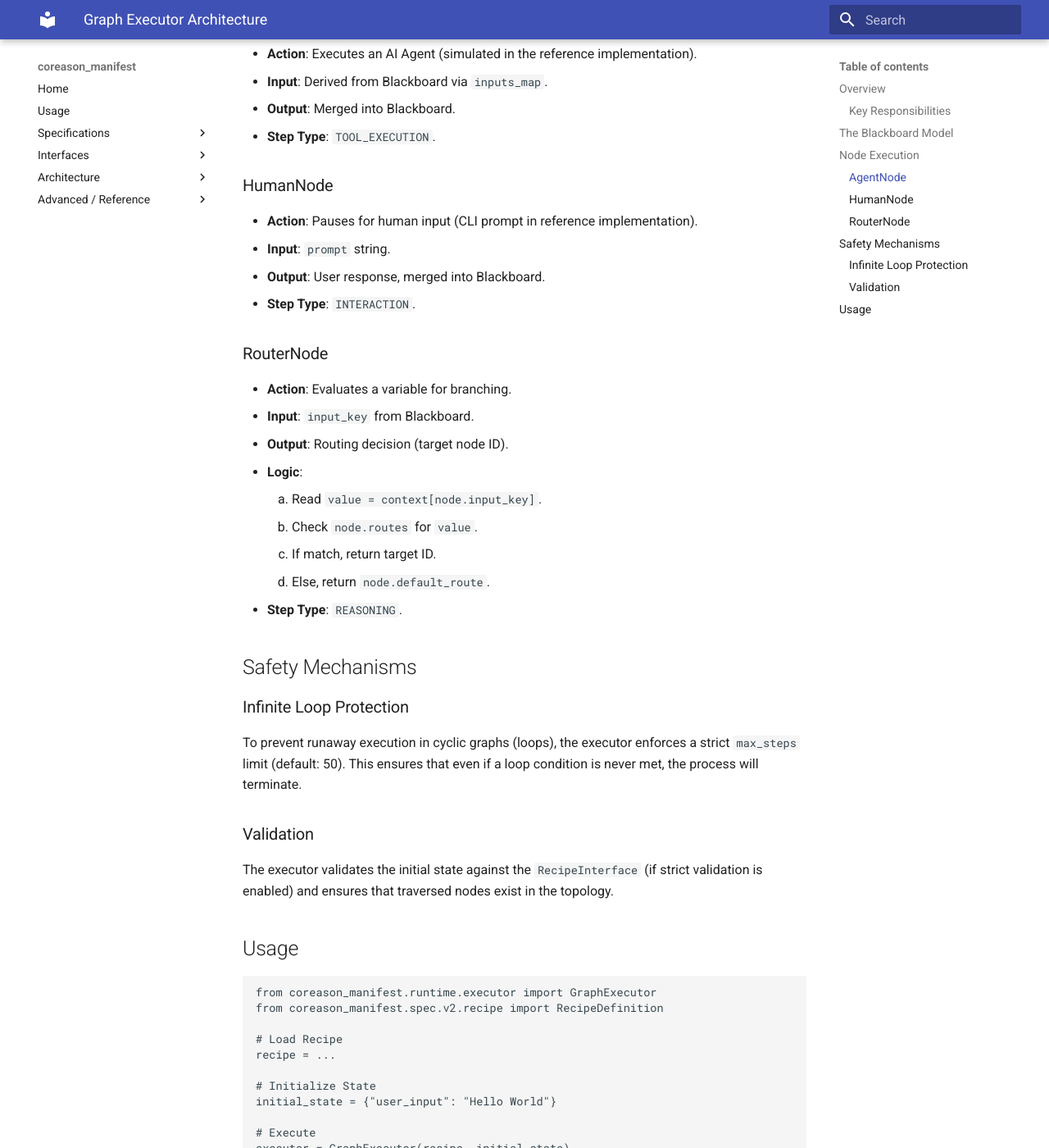
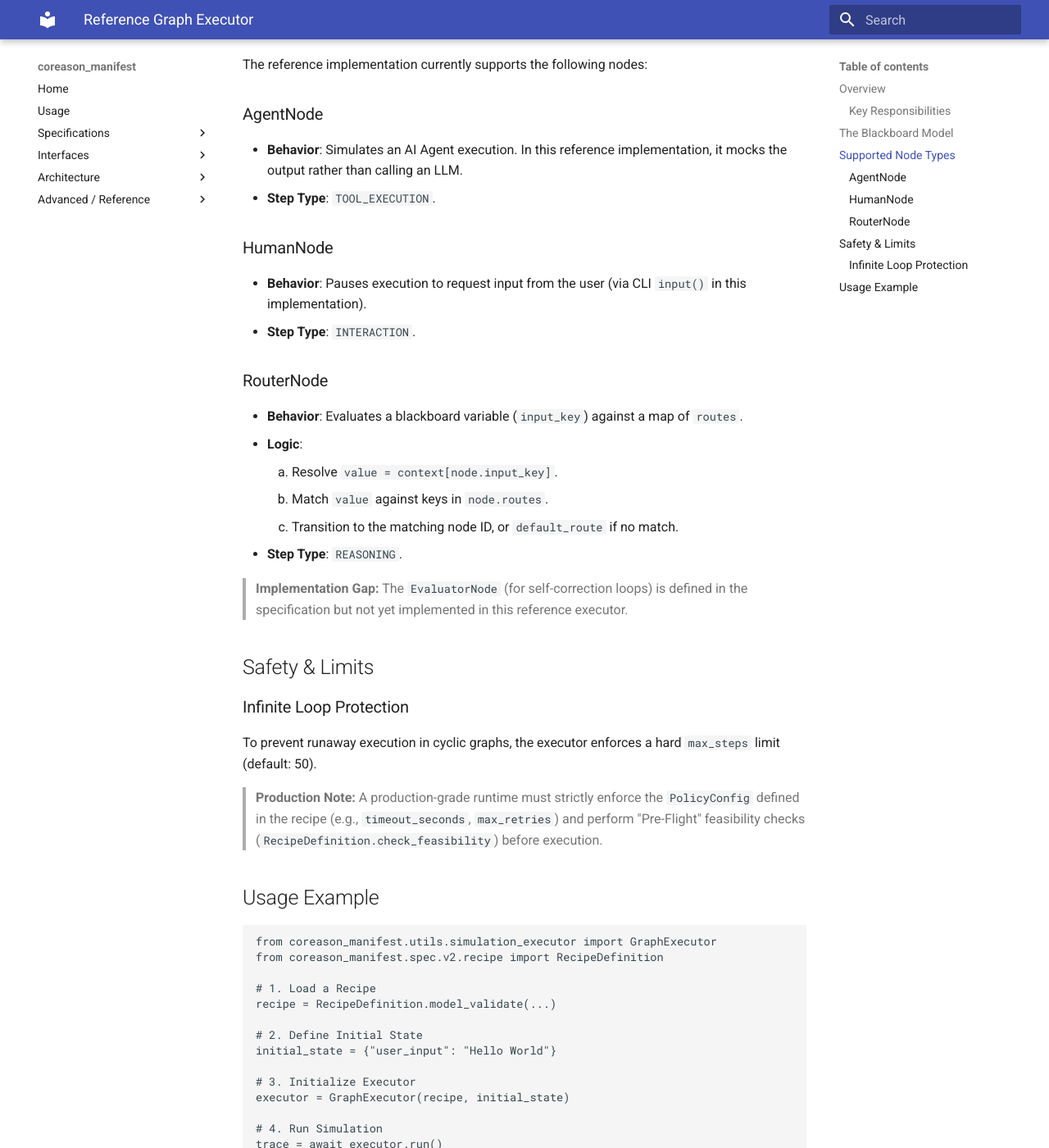
Before and after one commit to CoReason-AI/coreason-manifest, an MkDocs documentation site: the page built from docs/runtime/graph_executor.md, in a window 1280 px wide and 1400 px high, scrolled down 1141 px. Shown: the whole window at 82% size. Built offline with MkDocs 1.6.1 and Material for MkDocs 9.7.7, drawn with Linux system fonts in a browser that asks for light colours; some of the changed text lies outside the part shown.

````diff
--- a/docs/runtime/graph_executor.md
+++ b/docs/runtime/graph_executor.md
@@ -1,78 +1,77 @@
-# Graph Executor Architecture
+# Reference Graph Executor
 
-The `GraphExecutor` is the runtime engine responsible for traversing the `RecipeDefinition` graph and managing the execution state. It implements a **Blackboard Architecture** where all nodes share a common context.
+The `GraphExecutor` class (located in `coreason_manifest.utils.simulation_executor`) is a **reference implementation** of the Coreason Runtime architecture. It is designed primarily for **simulation, testing, and graph validation**, providing a working baseline for the "Passive Definition, Active Execution" principle.
+
+> **Note:** For the complete set of architectural mandates for production runtimes (including Middleware, Multiplexed Streams, and Provenance), please refer to the [Runtime Principles](runtime_principles.md).
 
 ## Overview
 
-The executor operates by maintaining an execution pointer (`current_node_id`) and a state dictionary (`context`). It loops until a terminal node is reached or a safety limit (`max_steps`) is exceeded.
+The executor implements a **Blackboard Architecture** where all nodes read from and write to a shared state (`context`). It traverses the `RecipeDefinition` topology, executing nodes sequentially until a terminal state is reached or a safety limit is exceeded.
 
 ### Key Responsibilities
 
-1.  **Graph Traversal**: Navigating nodes based on topology and routing logic.
-2.  **State Management**: Mapping inputs from the Blackboard to nodes, and merging outputs back.
-3.  **Execution Simulation**: Invoking (or mocking) the logic for each node type.
-4.  **Tracing**: Recording every step in a `SimulationTrace`.
+1.  **Graph Traversal**: Navigates the Directed Cyclic Graph (DCG) using explicit edges and `RouterNode` logic.
+2.  **State Management**: Manages the Blackboard (`dict[str, Any]`), handling `inputs_map` variable resolution.
+3.  **Simulation & Tracing**: Produces a standardized `SimulationTrace` containing `SimulationStep` objects with full state snapshots (implementing [Principle 8](runtime_principles.md)).
 
 ## The Blackboard Model
 
-The `context` (Blackboard) is a dictionary `dict[str, Any]` that accumulates state throughout the execution.
+The `context` is a dictionary that accumulates state throughout the lifecycle.
 
-*   **Initial State**: Populated from `recipe.interface.inputs`.
-*   **Input Mapping**: `AgentNode.inputs_map` defines how to extract data from the Blackboard for a specific agent.
-    *   Example: `{"query": "user_input"}` maps `context["user_input"]` to the agent's `query` argument.
-*   **Output Merging**: When a node completes, its entire output dictionary is updated into the Blackboard.
-    *   Example: `context.update(agent_output)`
+*   **Initialization**: Populated from the `initial_state` provided at runtime.
+*   **Input Mapping**: `AgentNode.inputs_map` defines how to extract specific variables for an agent.
+    *   *Example:* `{"query": "user_input"}` maps `context["user_input"]` to the agent's `query` argument.
+*   **Output Merging**: When a node completes, its output is merged back into the Blackboard.
+    *   *Example:* `context.update(agent_output)`
 
-## Node Execution
+## Supported Node Types
+
+The reference implementation currently supports the following nodes:
 
 ### AgentNode
-*   **Action**: Executes an AI Agent (simulated in the reference implementation).
-*   **Input**: Derived from Blackboard via `inputs_map`.
-*   **Output**: Merged into Blackboard.
+*   **Behavior**: Simulates an AI Agent execution. In this reference implementation, it mocks the output rather than calling an LLM.
 *   **Step Type**: `TOOL_EXECUTION`.
 
 ### HumanNode
-*   **Action**: Pauses for human input (CLI prompt in reference implementation).
-*   **Input**: `prompt` string.
-*   **Output**: User response, merged into Blackboard.
+*   **Behavior**: Pauses execution to request input from the user (via CLI `input()` in this implementation).
 *   **Step Type**: `INTERACTION`.
 
 ### RouterNode
-*   **Action**: Evaluates a variable for branching.
-*   **Input**: `input_key` from Blackboard.
-*   **Output**: Routing decision (target node ID).
+*   **Behavior**: Evaluates a blackboard variable (`input_key`) against a map of `routes`.
 *   **Logic**:
-    1.  Read `value = context[node.input_key]`.
-    2.  Check `node.routes` for `value`.
-    3.  If match, return target ID.
-    4.  Else, return `node.default_route`.
+    1.  Resolve `value = context[node.input_key]`.
+    2.  Match `value` against keys in `node.routes`.
+    3.  Transition to the matching node ID, or `default_route` if no match.
 *   **Step Type**: `REASONING`.
 
-## Safety Mechanisms
+> **Implementation Gap:** The `EvaluatorNode` (for self-correction loops) is defined in the specification but not yet implemented in this reference executor.
+
+## Safety & Limits
 
 ### Infinite Loop Protection
-To prevent runaway execution in cyclic graphs (loops), the executor enforces a strict `max_steps` limit (default: 50). This ensures that even if a loop condition is never met, the process will terminate.
+To prevent runaway execution in cyclic graphs, the executor enforces a hard `max_steps` limit (default: 50).
 
-### Validation
-The executor validates the initial state against the `RecipeInterface` (if strict validation is enabled) and ensures that traversed nodes exist in the topology.
+> **Production Note:** A production-grade runtime must strictly enforce the `PolicyConfig` defined in the recipe (e.g., `timeout_seconds`, `max_retries`) and perform "Pre-Flight" feasibility checks (`RecipeDefinition.check_feasibility`) before execution.
 
-## Usage
+## Usage Example
 
 ```python
-from coreason_manifest.runtime.executor import GraphExecutor
+from coreason_manifest.utils.simulation_executor import GraphExecutor
 from coreason_manifest.spec.v2.recipe import RecipeDefinition
 
-# Load Recipe
-recipe = ...
+# 1. Load a Recipe
+recipe = RecipeDefinition.model_validate(...)
 
-# Initialize State
+# 2. Define Initial State
 initial_state = {"user_input": "Hello World"}
 
-# Execute
+# 3. Initialize Executor
 executor = GraphExecutor(recipe, initial_state)
+
+# 4. Run Simulation
 trace = await executor.run()
 
-# Inspect Result
-print(trace.steps)
-print(executor.context)
+# 5. Inspect Trace
+for step in trace.steps:
+    print(f"[{step.node_id}] {step.thought or ''}")
 ```
````
Also changed, not shown: docs/runtime/runtime_principles.md (added, +119 -0 lines).
